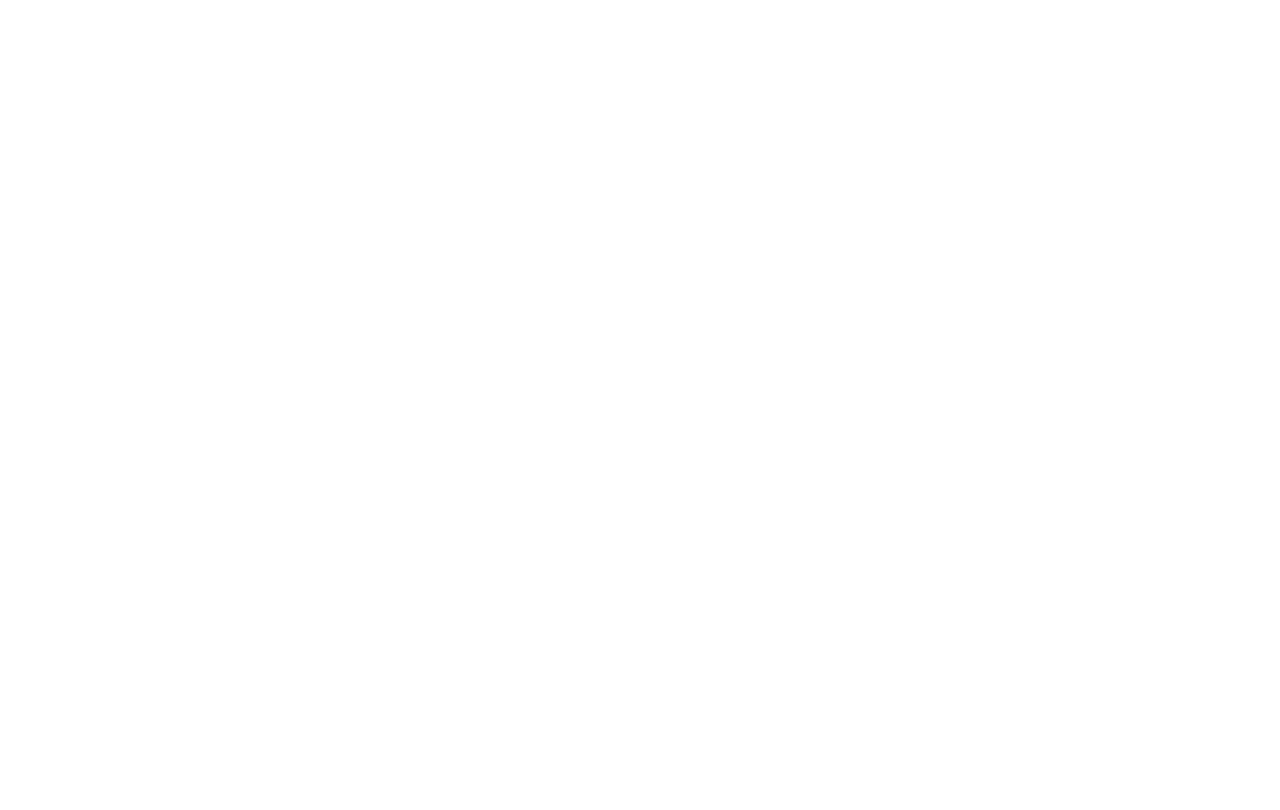
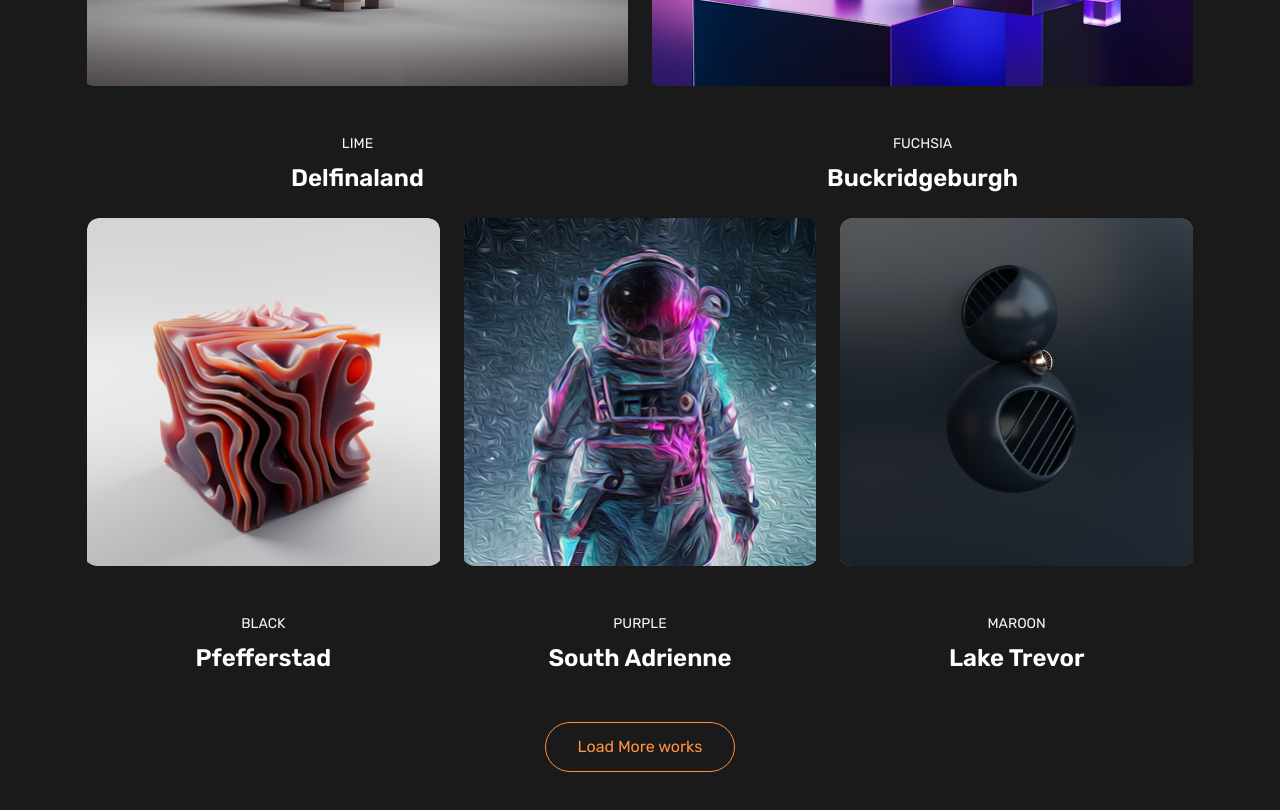
Before and after one commit to cxmelloo/aaronn, a React (Vite) app: page /works in a window 1280 px wide. Shown: the part 1200-2010 px from the top of the page. Before the commit the page ends 1168 px from the top, so only its background shows below. Built offline with nearby package versions, Linux system fonts and the light colour scheme.

Commit message:
My Works page done

```diff
--- a/src/pages/Works.jsx
+++ b/src/pages/Works.jsx
@@ -1,16 +1,56 @@
 import PageHero from "../components/PageHero";
 import Footer from "./Footer";
+import Img1 from '../assets/works/Img1.svg'
+import Img2 from '../assets/works/Img2.png'
+import Img3 from '../assets/works/Img3.png'
+import Img4 from '../assets/works/Img4.png'
+import Img5 from '../assets/works/Img5.png'
+import Img6 from '../assets/works/Img6.png'
+import Img7 from '../assets/works/Img7.png'
+import Img8 from '../assets/works/Img8.svg'
 
 function Works() {
+  const arts = [
+    { id: 1, image: Img1, title: 'blue',text: 'Orvillebury'},
+    { id: 2, image: Img2, title: 'green',text: 'West Lavada'},
+    { id: 3, image: Img3, title: 'aqua',text: 'Rempelshire'},
+    { id: 4, image: Img4, title: 'lime',text: 'Delfinaland'},
+    { id: 5, image: Img5, title: 'fuchsia',text: 'Buckridgeburgh'},
+    { id: 6, image: Img6, title: 'black',text: 'Pfefferstad'},
+    { id: 7, image: Img7, title: 'purple',text: 'South Adrienne'},
+    { id: 8, image: Img8, title: 'maroon',text: 'Lake Trevor'},
+
+  ]
   return (
     <>
     <section className="bg-[#1A1A1A] py-25">
       <div className="c-container">
         <PageHero title='My works' desc='Showcase About Works'/>
 
-        <div>
+        <div className="mt-16">
+        <ul className="grid grid-cols-1 sm:grid-cols-2 lg:grid-cols-6 gap-6">
+          {arts.map((art, index) => (
+            <li key={art.id} className={`group overflow-hidden rounded-xl
+                ${index < 3 ? "lg:col-span-2" : ""}
+                ${index === 3 || index === 4 ? "lg:col-span-3" : ""}
+                ${index > 4 ? "lg:col-span-2" : ""}`}>
 
+              <div className="overflow-hidden rounded-xl">
+                <img src={art.image} alt={art.title} className="w-full h-70 sm:h-80 lg:h-87 object-cover transition-transform duration-500 group-hover:scale-105 mb-8"/>
+              </div>
+
+              <div className="mt-4 text-center">
+                <h4 className="text-sm text-[#F4F7FA] uppercase mb-2">{art.title}</h4>
+                <h2 className="text-2xl font-semibold text-white mt-1"> {art.text}</h2>
+              </div>
+            </li>
+          ))}
+        </ul>
+
+        <div className="flex justify-center mt-12">
+          <button className="border border-[#FF9142] text-[#FF9142] px-8 py-3 rounded-full hover:bg-[#FF9142] hover:text-black transition duration-300 active:opacity-80 cursor-pointer">Load More works</button>
         </div>
+      </div>
       </div>
     </section>
     <Footer/>
```
Also changed, not shown: src/assets/works/Img8.png (deleted), src/assets/works/Img8.svg (added).
